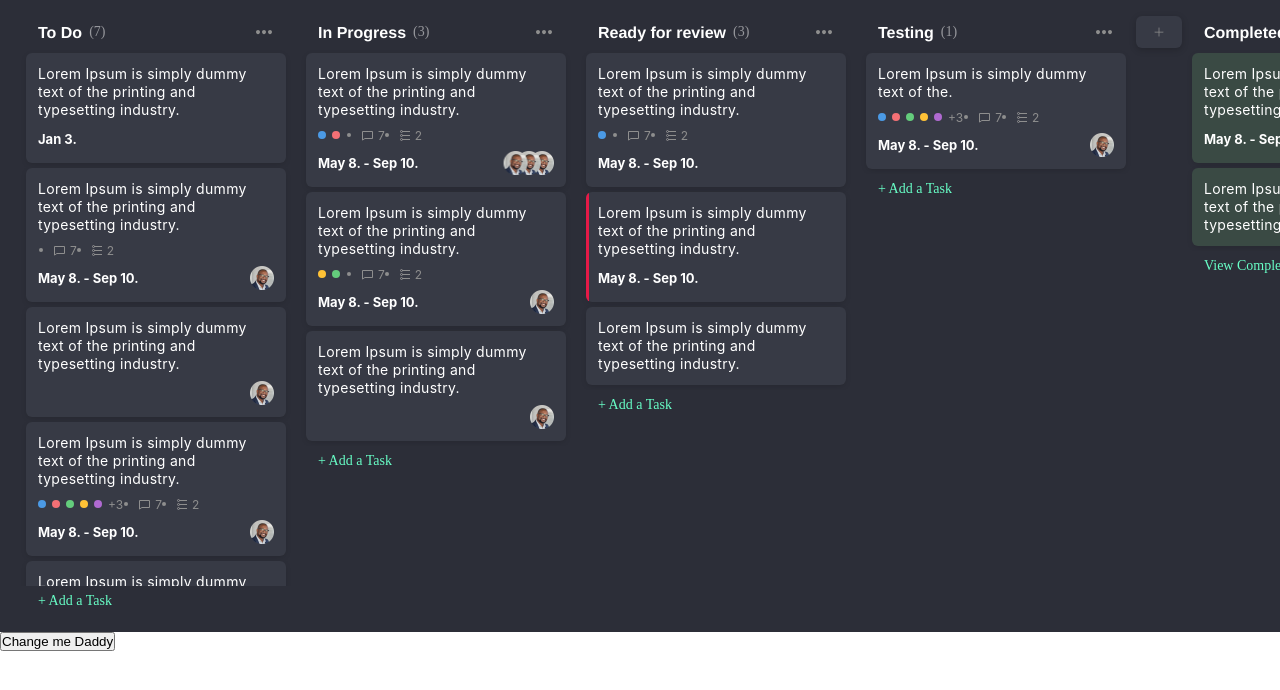
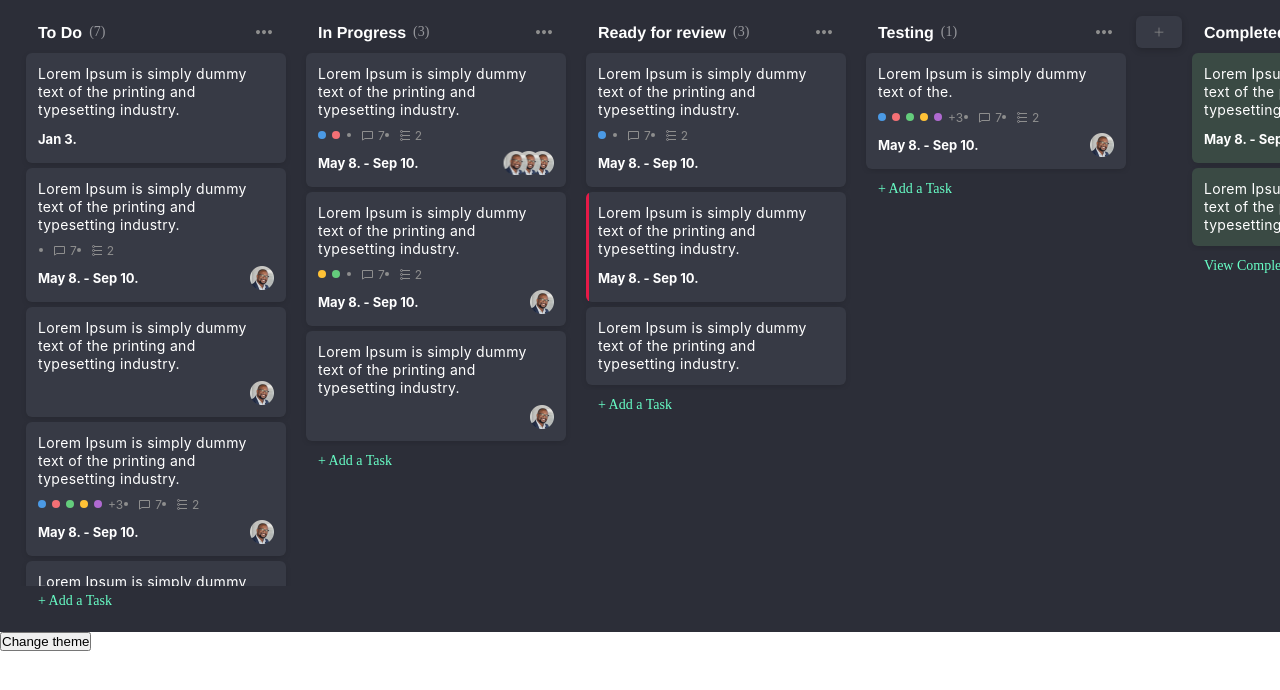
Before and after one commit to fdjokic/management-app-design, a React (Create React App) app: page / in a window 1280 px wide. Shown: the top 690 px of the page. Built offline with nearby package versions, Linux system fonts and the light colour scheme; a web font is replaced by a local one.

Commit message:
fix: naming func

```diff
--- a/src/App.tsx
+++ b/src/App.tsx
@@ -24,7 +24,7 @@ function App() {
   return (
     <ThemeProvider theme={themeColor === "light" ? lightTheme : darkTheme}>
       <Kanban />
-      <button onClick={handleTheme}>Change me Daddy</button>
+      <button onClick={handleTheme}>Change theme</button>
     </ThemeProvider>
   );
 }
```
